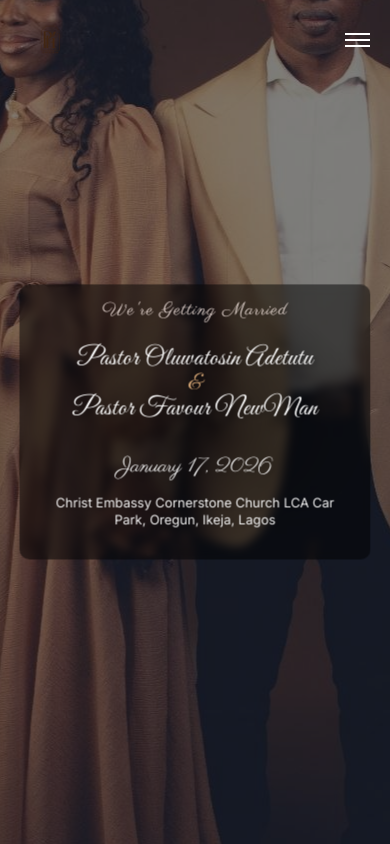
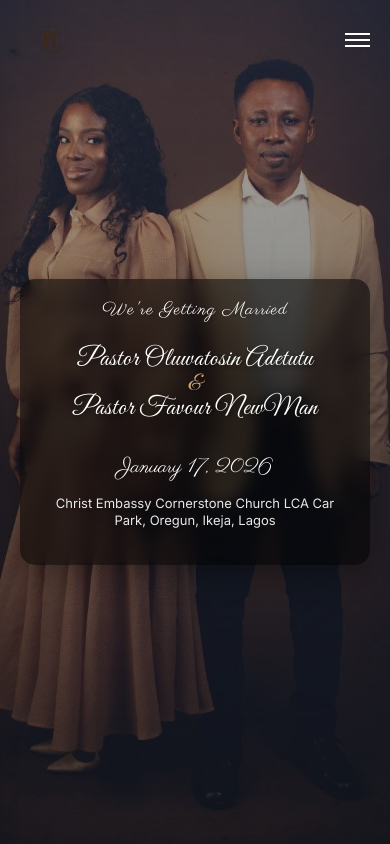
Before and after one commit to Fortunee5/pstfavour, a React (Create React App) app: page / in a window 390 px wide. Shown: the top 844 px of the page. Built offline with nearby package versions, Linux system fonts and the light colour scheme.

Commit message:
new files

```diff
--- a/src/components/Hero/Hero.css
+++ b/src/components/Hero/Hero.css
@@ -164,84 +164,92 @@
   }
 }
 
-/* Mobile view - Single FULL SCREEN image */
+/* Mobile view - Single image covers entire hero with text overlay */
 @media (max-width: 768px) {
   .hero {
     position: relative;
     height: 100vh;
-    height: 100dvh; /* Dynamic viewport height for mobile browsers */
-    min-height: -webkit-fill-available; /* iOS Safari fix */
-    width: 100vw;
+    min-height: 600px;
+    width: 100%;
     margin: 0;
     padding: 0;
+    display: flex;
+    align-items: center;
+    justify-content: center;
   }
 
-  /* Single image layout on mobile - FULL COVERAGE */
+  /* Single image layout on mobile - FULL BACKGROUND */
   .hero-mosaic {
-    position: fixed; /* Changed from absolute to fixed */
+    position: absolute;
     top: 0;
     left: 0;
-    width: 100vw;
-    height: 100vh;
-    height: 100dvh;
-    display: block; /* Changed from grid to block */
+    width: 100%;
+    height: 100%;
+    display: block;
+    z-index: 0;
   }
 
   .mosaic-cell {
     position: absolute;
     top: 0;
     left: 0;
-    width: 100vw;
-    height: 100vh;
-    height: 100dvh;
+    width: 100%;
+    height: 100%;
     overflow: hidden;
   }
 
+  /* Image optimized for portrait dimensions (750x1280) */
   .mosaic-cell img {
     position: absolute;
-    top: 50%;
-    left: 50%;
-    transform: translate(-50%, -50%);
-    min-width: 100vw;
-    min-height: 100vh;
-    min-height: 100dvh;
-    width: auto;
-    height: auto;
-    max-width: none;
-    object-fit: cover;
-    object-position: center;
+    width: 100%;
+    height: 100%;
+    object-fit: cover; /* Cover entire area */
+    object-position: center center; /* Center the image */
+    /* For portrait images, we might need to adjust */
+    min-width: 100%;
+    min-height: 100%;
   }
 
-  /* Ensure overlay covers full screen */
+  /* Darker overlay on mobile for better text readability */
   .hero-overlay {
-    position: fixed;
+    position: absolute;
     top: 0;
     left: 0;
-    width: 100vw;
-    height: 100vh;
-    height: 100dvh;
-    background: rgba(0, 0, 0, 0.5);
+    width: 100%;
+    height: 100%;
+    background: linear-gradient(
+      to bottom,
+      rgba(0, 0, 0, 0.3) 0%,
+      rgba(0, 0, 0, 0.5) 50%,
+      rgba(0, 0, 0, 0.6) 100%
+    );
+    z-index: 1;
   }
 
-  /* Center content on mobile */
+  /* Text content overlaid on image */
   .hero-content {
-    position: absolute;
-    top: 50%;
-    left: 50%;
-    transform: translate(-50%, -50%);
-    width: 90%;
-    padding: 0;
+    position: relative;
+    z-index: 2;
+    width: 100%;
+    padding: 20px;
+    display: flex;
+    align-items: center;
+    justify-content: center;
   }
 
   .hero-text {
-    padding: 20px 15px;
-    background: rgba(0, 0, 0, 0.4);
+    padding: 25px 20px;
+    background: rgba(0, 0, 0, 0.5);
+    backdrop-filter: blur(8px);
+    border-radius: 15px;
     max-width: 100%;
+    box-shadow: 0 10px 30px rgba(0, 0, 0, 0.3);
   }
 
   .hero-subtitle {
     font-size: 20px;
     margin-bottom: 25px;
+    color: #fff;
   }
 
   .hero-title-wrapper {
@@ -250,56 +258,56 @@
   }
 
   .hero-name {
-    font-size: 30px;
+    font-size: 28px;
     line-height: 1.2;
+    color: #fff;
+    text-shadow: 2px 2px 6px rgba(0, 0, 0, 0.7);
   }
 
   .hero-ampersand {
     font-size: 24px;
     margin: 0;
     line-height: 0.8;
+    color: var(--primary-color);
   }
 
   .hero-date {
     font-size: 24px;
     margin-bottom: 12px;
+    color: #fff;
   }
 
   .hero-location {
     font-size: 14px;
     line-height: 1.3;
+    color: rgba(255, 255, 255, 0.9);
   }
 }
 
-/* Small Mobile - maintain full screen coverage */
+/* Small Mobile - maintain full coverage */
 @media (max-width: 480px) {
   .hero {
     height: 100vh;
-    height: 100dvh;
-    width: 100vw;
+    min-height: 568px; /* iPhone SE height */
   }
 
-  .hero-mosaic {
-    height: 100vh;
-    height: 100dvh;
-    width: 100vw;
-  }
-
+  .hero-mosaic,
   .mosaic-cell {
-    height: 100vh;
-    height: 100dvh;
-    width: 100vw;
+    width: 100%;
+    height: 100%;
   }
 
   .mosaic-cell img {
-    min-width: 100vw;
-    min-height: 100vh;
-    min-height: 100dvh;
+    width: 100%;
+    height: 100%;
+    object-fit: cover;
+    /* Adjust position for portrait images on small screens */
+    object-position: center 20%; /* Focus on upper portion */
   }
 
   .hero-text {
-    padding: 15px 10px;
-    background: rgba(0, 0, 0, 0.5);
+    padding: 20px 15px;
+    background: rgba(0, 0, 0, 0.55);
   }
 
   .hero-subtitle {
@@ -337,6 +345,14 @@
 
 /* Extra small devices */
 @media (max-width: 380px) {
+  .hero {
+    min-height: 500px;
+  }
+
+  .hero-text {
+    padding: 15px 12px;
+  }
+
   .hero-name {
     font-size: 20px;
     line-height: 1.3;
@@ -353,6 +369,62 @@
 
   .hero-date {
     font-size: 18px;
+  }
+
+  .hero-location {
+    font-size: 12px;
+  }
+}
+
+/* Portrait orientation optimization for mobile */
+@media (max-width: 768px) and (orientation: portrait) {
+  .mosaic-cell img {
+    /* Optimize for portrait images */
+    width: auto;
+    height: 100%;
+    min-width: 100%;
+    left: 50%;
+    transform: translateX(-50%);
+  }
+}
+
+/* Landscape mobile adjustment */
+@media (max-height: 600px) and (orientation: landscape) {
+  .hero {
+    min-height: 100vh;
+  }
+
+  .mosaic-cell img {
+    width: 100%;
+    height: auto;
+    min-height: 100%;
+    object-fit: cover;
+  }
+
+  .hero-text {
+    padding: 10px 15px;
+  }
+
+  .hero-subtitle {
+    margin-bottom: 10px;
+    font-size: 16px;
+  }
+
+  .hero-title-wrapper {
+    margin-bottom: 15px;
+  }
+
+  .hero-name {
+    font-size: 22px;
+  }
+
+  .hero-ampersand {
+    font-size: 18px;
+  }
+
+  .hero-date {
+    font-size: 18px;
+    margin-bottom: 8px;
   }
 
   .hero-location {
@@ -432,55 +504,6 @@
   z-index: -1;
 }
 
-/* Landscape mobile adjustment */
-@media (max-height: 600px) and (orientation: landscape) {
-  .hero {
-    min-height: 100vh;
-    height: 100vh;
-  }
-
-  .hero-mosaic {
-    height: 100vh;
-    width: 100vw;
-  }
-
-  .mosaic-cell img {
-    min-width: 100vw;
-    min-height: 100vh;
-    object-fit: cover;
-  }
-
-  .hero-text {
-    padding: 10px 15px;
-  }
-
-  .hero-subtitle {
-    margin-bottom: 10px;
-    font-size: 16px;
-  }
-
-  .hero-title-wrapper {
-    margin-bottom: 15px;
-  }
-
-  .hero-name {
-    font-size: 24px;
-  }
-
-  .hero-ampersand {
-    font-size: 20px;
-  }
-
-  .hero-date {
-    font-size: 20px;
-    margin-bottom: 8px;
-  }
-
-  .hero-location {
-    font-size: 12px;
-  }
-}
-
 /* Fine-tuning for very long names on mobile */
 @media (max-width: 600px) {
   .hero-name {
@@ -491,15 +514,3 @@
     font-size: 22px;
   }
 }
-
-/* iOS specific fixes for full screen */
-@supports (-webkit-touch-callout: none) {
-  .hero {
-    height: -webkit-fill-available;
-  }
-
-  .hero-mosaic,
-  .mosaic-cell {
-    height: -webkit-fill-available;
-  }
-}
```
